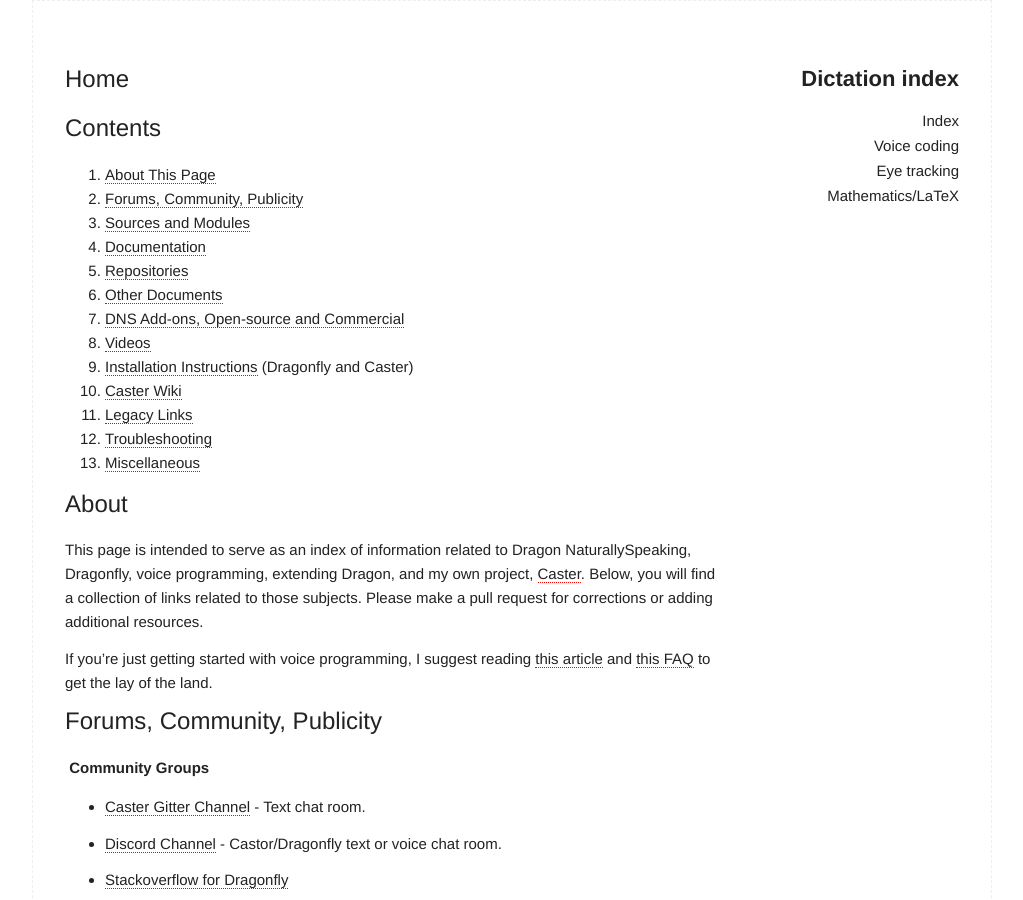
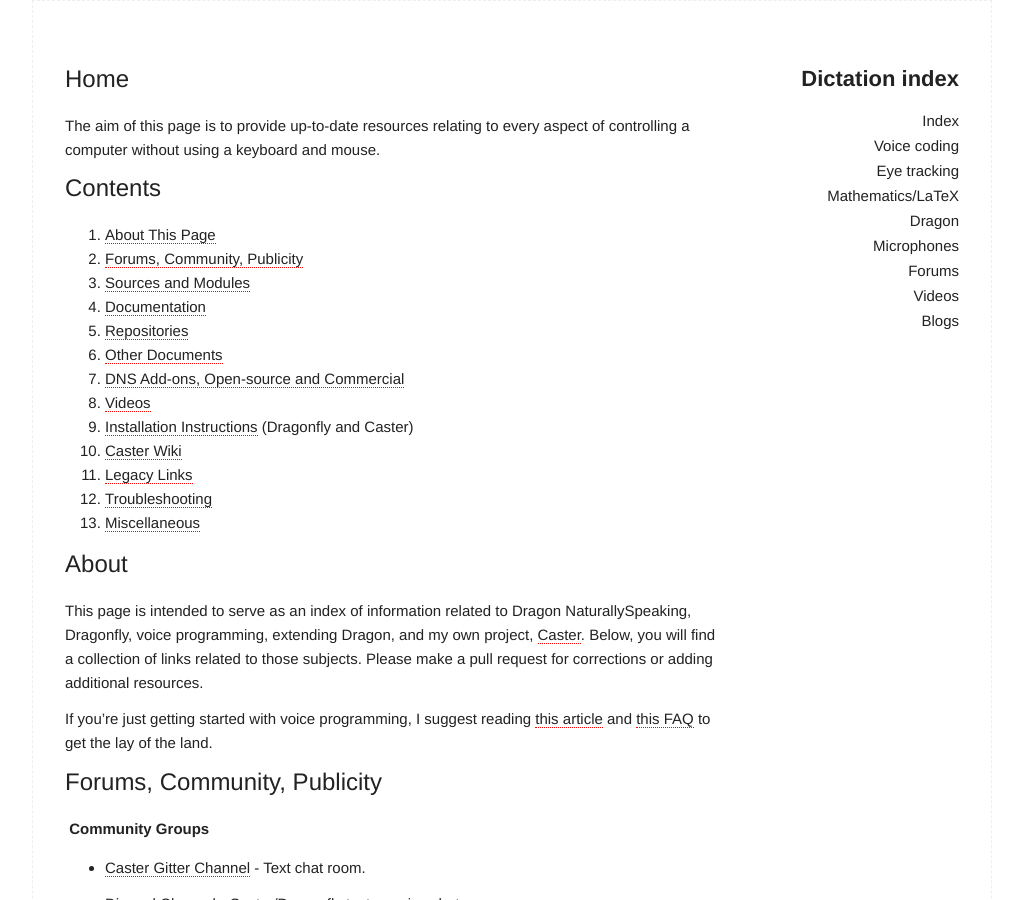
Before and after one commit to dictation-toolbox/dictation-toolbox.org, a Jekyll site: the page built from index.md, in a window 1280 px wide and 900 px high. Shown: the whole window, without its empty margins (128-1151 px from the left). Built offline with Jekyll 4.4.1, drawn with Linux system fonts in a browser that asks for light colours.

Commit message:
Add more pages

```diff
--- /dev/null
+++ b/blogs.md
@@ -0,0 +1,4 @@
+---
+layout: page
+title: Blogs
+---
--- /dev/null
+++ b/dragon.md
@@ -0,0 +1,4 @@
+---
+layout: page
+title: Dragon
+---
--- /dev/null
+++ b/forums.md
@@ -0,0 +1,4 @@
+---
+layout: page
+title: Forums
+---
--- a/index.md
+++ b/index.md
@@ -2,6 +2,9 @@
 layout: page
 title: Home
 ---
+
+The aim of this page is to provide up-to-date resources relating to every aspect of controlling a computer without using a keyboard and mouse.
+
 # Contents
 
 1. [About This Page](#about)
--- /dev/null
+++ b/microphones.md
@@ -0,0 +1,4 @@
+---
+layout: page
+title: Microphones
+---
--- /dev/null
+++ b/videos.md
@@ -0,0 +1,4 @@
+---
+layout: page
+title: Videos
+---
```
Also changed, not shown: _data/navlist.yml (+18 -0 lines).
